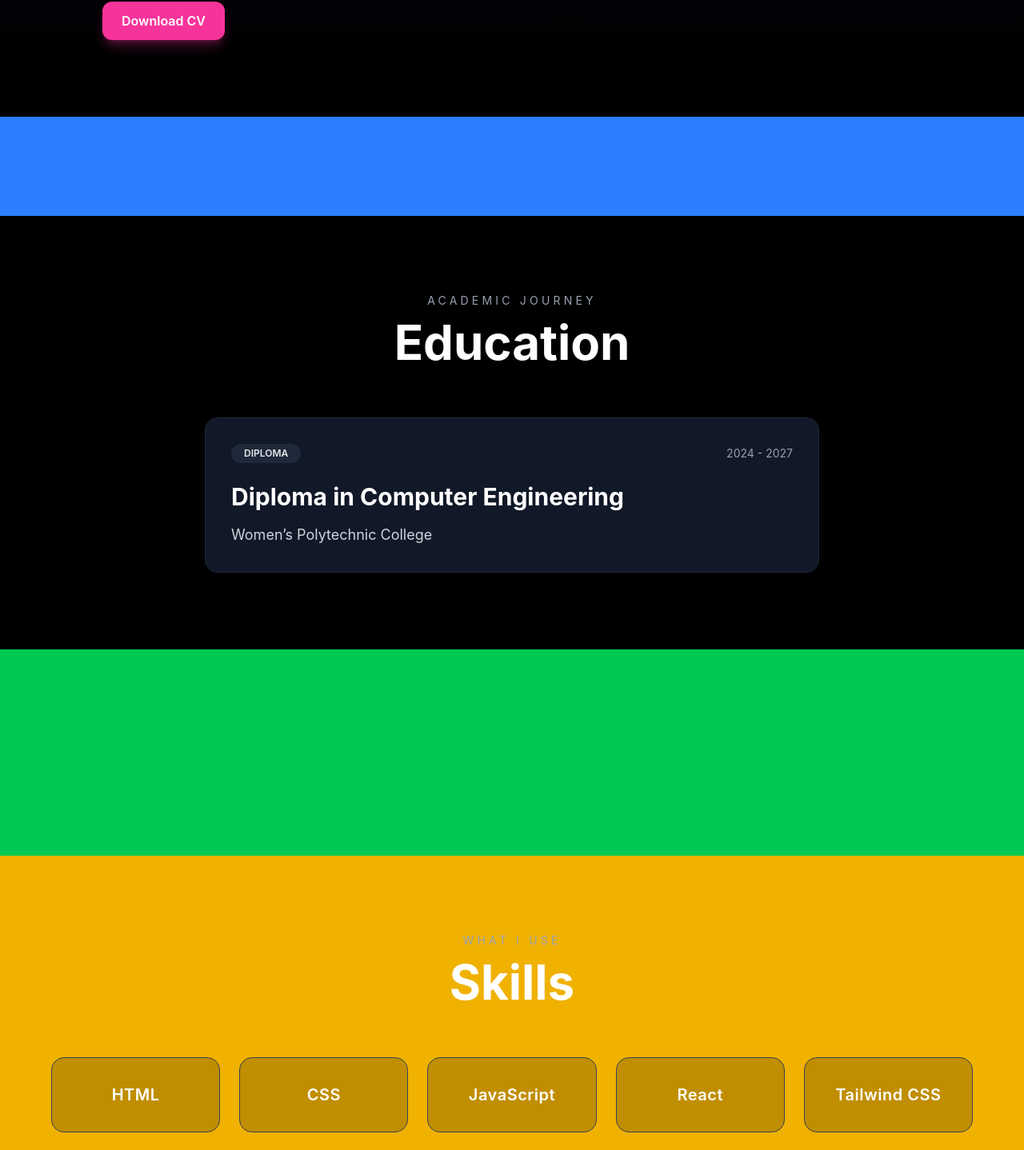
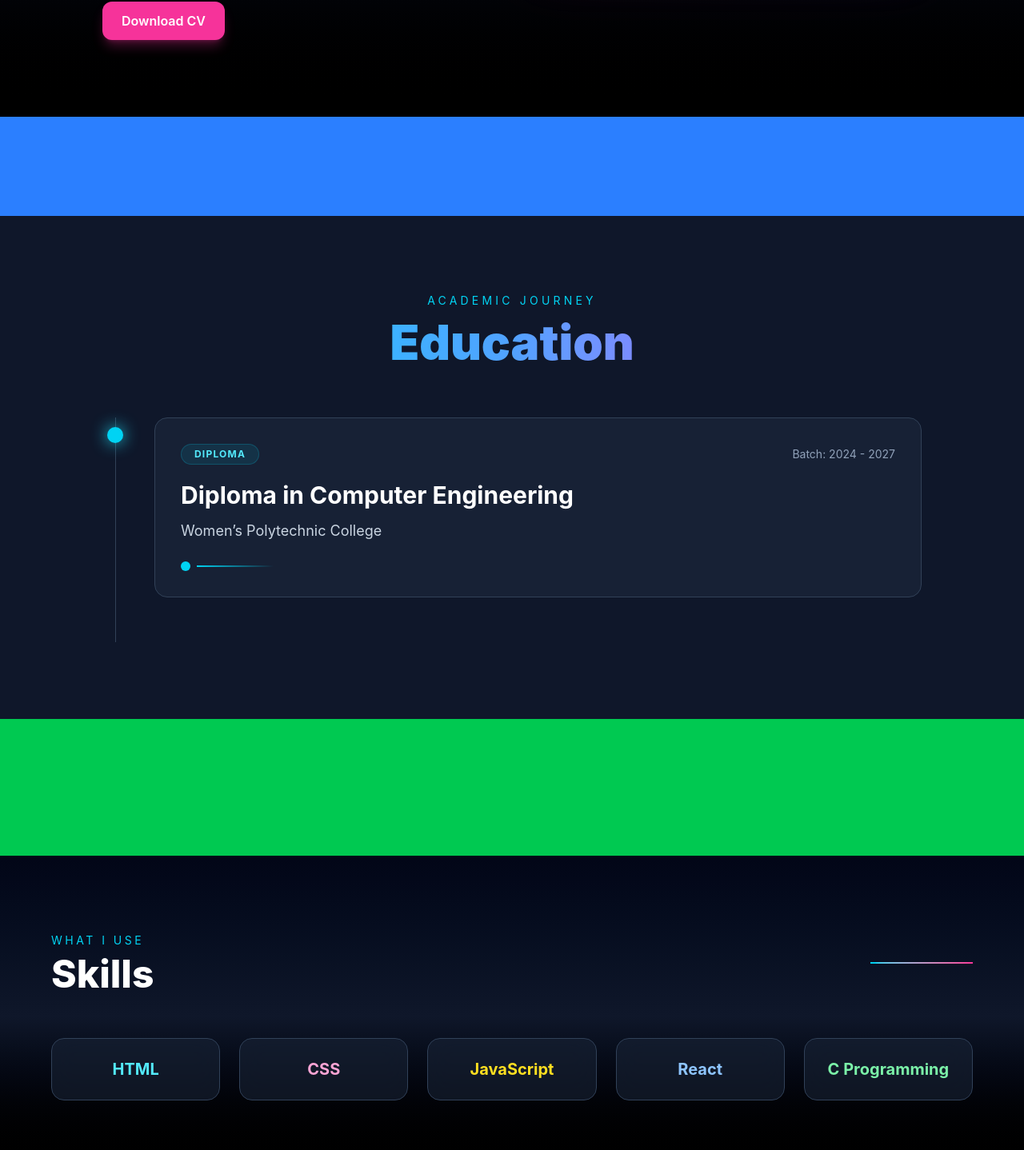
Before and after one commit to anakhasreekumar2004/portfolio, a React app: page / in a window 1280 px wide. Shown: the part 1330-2768 px from the top of the page at 80% size. Built offline with nearby package versions, Linux system fonts and the light colour scheme; the HTML template or start-up script is replaced by a standard one.

Commit message:
skills changed

```diff
--- a/src/components/Education.jsx
+++ b/src/components/Education.jsx
@@ -1,52 +1,67 @@
 import React from "react";
-
 function Education() {
   return (
-    <section className="px-6 py-24 bg-black text-white">
-      <div className="max-w-5xl mx-auto">
 
-        {/* Section Heading */}
-        <div className="text-center mb-16">
-          <p className="text-gray-400 uppercase tracking-[0.3em] text-sm mb-3">
+<div className="px-6 py-24 bg-[#0f172a] text-white">
+  <section className="max-w-5xl mx-auto">
+
+    {/* Section Title */}
+    <div className="mb-16 text-center">
+      <p className="text-cyan-400 uppercase tracking-[0.3em] text-sm mb-3">
         Academic Journey
       </p>
 
-          <h2 className="text-5xl md:text-6xl font-bold">
+      <h2 className="text-5xl md:text-6xl font-black bg-gradient-to-r from-cyan-400 via-blue-400 to-purple-500 bg-clip-text text-transparent">
         Education
       </h2>
     </div>
 
-        {/* Education Card */}
-        <div className="max-w-3xl mx-auto bg-[#111827] border border-gray-800 rounded-2xl p-8">
+    {/* Timeline Layout */}
+    <div className="relative border-l border-slate-700 ml-4">
+
+      {/* Timeline Item */}
+      <div className="relative pl-12 pb-14">
+
+        {/* Dot */}
+        <div className="absolute -left-[11px] top-3 w-5 h-5 rounded-full bg-cyan-400 shadow-[0_0_20px_#22d3ee]"></div>
+
+        {/* Card */}
+        <div className="group bg-slate-800/60 border border-slate-700 rounded-2xl p-8 transition duration-500 hover:bg-slate-800 hover:border-cyan-400 hover:shadow-[0_0_40px_rgba(34,211,238,0.2)]">
 
           {/* Top Row */}
-          <div className="flex items-center justify-between flex-wrap gap-4 mb-6">
-
-            <span className="px-4 py-1 text-xs font-semibold uppercase rounded-full bg-gray-800 text-gray-200">
+          <div className="flex items-center justify-between flex-wrap gap-4 mb-5">
+            <span className="px-4 py-1 rounded-full text-xs font-bold tracking-widest uppercase bg-cyan-400/10 text-cyan-300 border border-cyan-400/20">
               Diploma
             </span>
 
-            <span className="text-sm text-gray-400">
-              2024 - 2027
+            <span className="text-slate-400 text-sm">
+             Batch: 2024 - 2027
             </span>
-
           </div>
 
-          {/* Course */}
-          <h3 className="text-3xl font-bold mb-4">
+          {/* Title */}
+          <h3 className="text-3xl font-bold mb-3 group-hover:text-cyan-300 transition">
             Diploma in Computer Engineering
           </h3>
 
           {/* College */}
-          <p className="text-lg text-gray-300">
+          <p className="text-slate-300 text-lg leading-relaxed">
             Women’s Polytechnic College
           </p>
 
+          {/* Bottom Accent */}
+          <div className="mt-6 flex items-center gap-2">
+            <div className="w-3 h-3 rounded-full bg-cyan-400"></div>
+            <div className="w-24 h-[2px] bg-gradient-to-r from-cyan-400 to-transparent"></div>
           </div>
 
         </div>
+      </div>
+
+    </div>
+
   </section>
-  );
+</div>
+  )
 }
-
 export default Education;
--- a/src/components/Home.jsx
+++ b/src/components/Home.jsx
@@ -74,7 +74,7 @@
           {/* GLASS CARD */}
           <div className="relative backdrop-blur-xl bg-white/10 border border-white/20 rounded-[40px] p-5 animate-float shadow-[0_0_50px_rgba(34,211,238,0.4)]">
 
-           <img src=" ./image/imgsss.jpeg"
+           <img src="imgsss.jpeg"
   alt="profile"
   className="relative w-64 h-64 md:w-96 md:h-96 object-cover rounded-full border-slate-700/50 shadow-2xl transition-transform duration-500 group-hover:scale-[1.02]"
 />
--- a/src/components/Skills.jsx
+++ b/src/components/Skills.jsx
@@ -1,51 +1,69 @@
 import React from "react";
+function Skills() {
+  return (
 
-function Skills() {
-
-  const skills = [
-    "HTML",
-    "CSS",
-    "JavaScript",
-    "React",
-    "Tailwind CSS",
-    "C Programming",
-    "C++",
-    "Python",
-    "Git & GitHub",
-    "Responsive Design",
-  ];
-
-  return (
-    <section className="w-full px-6 py-24 text-white">
+<section className="px-6 py-24 bg-gradient-to-b from-[#020617] via-[#0f172a] to-black text-white">
 
   <div className="max-w-6xl mx-auto">
 
     {/* Heading */}
-        <div className="text-center mb-16">
-
-          <p className="uppercase tracking-[0.3em] text-sm text-gray-400 mb-3">
+    <div className="flex items-center justify-between mb-14 flex-wrap gap-4">
+      <div>
+        <p className="text-cyan-400 uppercase tracking-[0.25em] text-sm mb-2">
           What I Use
         </p>
 
-          <h2 className="text-5xl md:text-6xl font-bold">
+        <h2 className="text-5xl font-extrabold">
           Skills
         </h2>
+      </div>
 
+      <div className="w-32 h-[2px] bg-gradient-to-r from-cyan-400 to-pink-500"></div>
     </div>
 
     {/* Skills Grid */}
     <div className="grid grid-cols-2 md:grid-cols-3 lg:grid-cols-5 gap-6">
 
-          {skills.map((skill, index) => (
-            <div
-              key={index}
-              className="border border-gray-700 rounded-2xl px-6 py-8 text-center bg-black/20 hover:-translate-y-1 hover:border-gray-400 transition-all duration-300"
-            >
-              <h3 className="text-lg md:text-xl font-semibold tracking-wide text-white">
-                {skill}
+      {/* Skill Card */}
+      <div className="group relative overflow-hidden rounded-2xl border border-slate-700 bg-slate-800/50 p-6 text-center backdrop-blur-lg transition-all duration-500 hover:-translate-y-2 hover:border-cyan-400 hover:shadow-[0_0_30px_rgba(34,211,238,0.25)]">
+        <div className="absolute inset-0 bg-gradient-to-br from-cyan-400/10 to-transparent opacity-0 group-hover:opacity-100 transition duration-500"></div>
+
+        <h3 className="relative z-10 text-xl font-bold text-cyan-300 group-hover:text-white transition">
+          HTML
         </h3>
       </div>
-          ))}
+
+      <div className="group relative overflow-hidden rounded-2xl border border-slate-700 bg-slate-800/50 p-6 text-center backdrop-blur-lg transition-all duration-500 hover:-translate-y-2 hover:border-pink-500 hover:shadow-[0_0_30px_rgba(236,72,153,0.25)]">
+        <div className="absolute inset-0 bg-gradient-to-br from-pink-500/10 to-transparent opacity-0 group-hover:opacity-100 transition duration-500"></div>
+
+        <h3 className="relative z-10 text-xl font-bold text-pink-300 group-hover:text-white transition">
+          CSS
+        </h3>
+      </div>
+
+      <div className="group relative overflow-hidden rounded-2xl border border-slate-700 bg-slate-800/50 p-6 text-center backdrop-blur-lg transition-all duration-500 hover:-translate-y-2 hover:border-yellow-400 hover:shadow-[0_0_30px_rgba(250,204,21,0.25)]">
+        <div className="absolute inset-0 bg-gradient-to-br from-yellow-400/10 to-transparent opacity-0 group-hover:opacity-100 transition duration-500"></div>
+
+        <h3 className="relative z-10 text-xl font-bold text-yellow-300 group-hover:text-white transition">
+          JavaScript
+        </h3>
+      </div>
+
+      <div className="group relative overflow-hidden rounded-2xl border border-slate-700 bg-slate-800/50 p-6 text-center backdrop-blur-lg transition-all duration-500 hover:-translate-y-2 hover:border-blue-400 hover:shadow-[0_0_30px_rgba(96,165,250,0.25)]">
+        <div className="absolute inset-0 bg-gradient-to-br from-blue-400/10 to-transparent opacity-0 group-hover:opacity-100 transition duration-500"></div>
+
+        <h3 className="relative z-10 text-xl font-bold text-blue-300 group-hover:text-white transition">
+          React
+        </h3>
+      </div>
+
+      <div className="group relative overflow-hidden rounded-2xl border border-slate-700 bg-slate-800/50 p-6 text-center backdrop-blur-lg transition-all duration-500 hover:-translate-y-2 hover:border-green-400 hover:shadow-[0_0_30px_rgba(74,222,128,0.25)]">
+        <div className="absolute inset-0 bg-gradient-to-br from-green-400/10 to-transparent opacity-0 group-hover:opacity-100 transition duration-500"></div>
+
+        <h3 className="relative z-10 text-xl font-bold text-green-300 group-hover:text-white transition">
+          C Programming
+        </h3>
+      </div>
 
     </div>
 
@@ -54,5 +72,4 @@
 </section>
   );
 }
-
 export default Skills;
```
Also changed, not shown: src/components/image.jpeg (added). Lines whose indentation alone changed are shown as unchanged.
